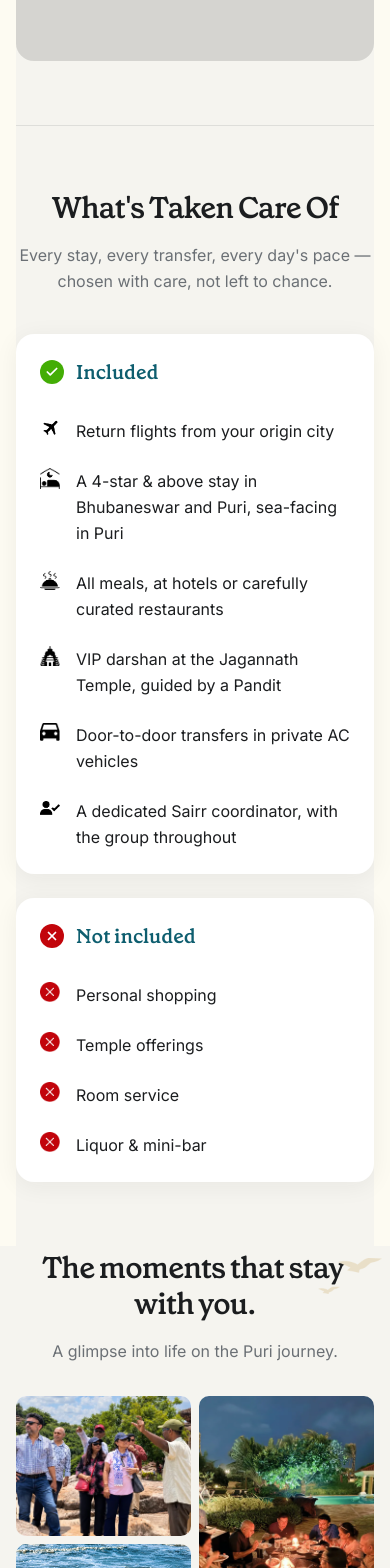
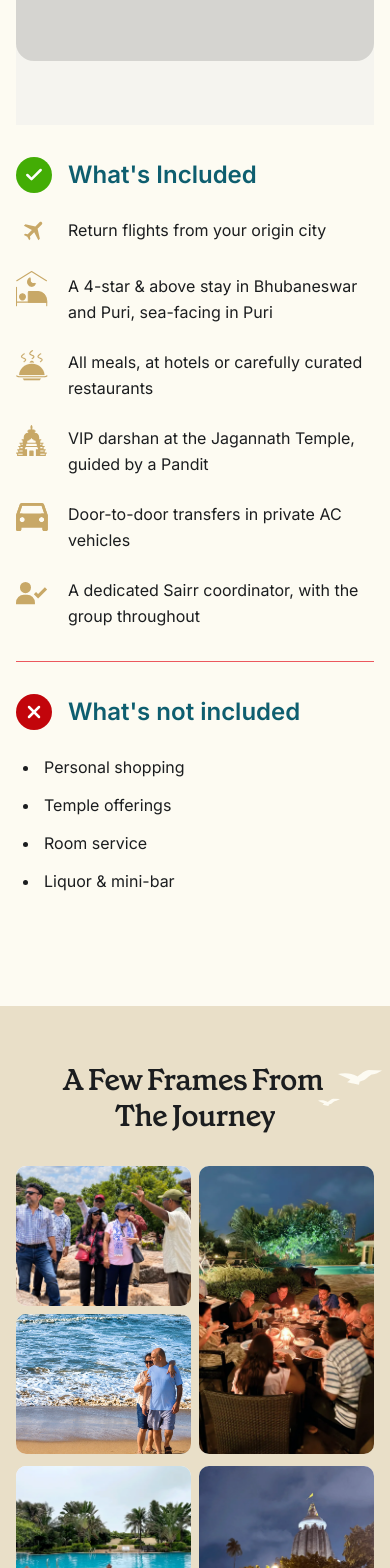
Before and after one commit to ServerlessTushar/sairr-website, a Next.js app: page /destinations/puri in a window 390 px wide. Shown: the part 5500-7068 px from the top of the page. Built offline with nearby package versions, Linux system fonts and the light colour scheme.

Commit message:
remaining sections fixed

```diff
--- a/src/app/destinations/[slug]/page.tsx
+++ b/src/app/destinations/[slug]/page.tsx
@@ -119,11 +119,13 @@ export default async function DestinationPage({ params }: Props) {
               </div>
             </aside>
           </div>
-
+          <div className="mt-20" />
           <TripGallerySection
             heading={destination.gallery.heading}
             para={destination.gallery.para}
             images={destination.gallery.images}
+            variant="destination"
+            showBird
           />
           <PuriFaqs id="faqs" {...destination.faqs} />
           <PuriCta className="!bg-[#0E5E6F]" sectionData={destination.cta} />
--- a/src/components/home/TripGallerySection.tsx
+++ b/src/components/home/TripGallerySection.tsx
@@ -5,6 +5,7 @@ import { motion } from "framer-motion";
 import { FadeIn } from "@/components/shared/FadeIn";
 import { TextReveal } from "@/components/shared/TextReveal";
 import { TripGalleryGrid } from "@/components/home/TripGalleryGrid";
+import type { StaticImageData } from "next/image";
 import type { GalleryImage } from "@/data/gallery";
 import goldenBirdsIcon from "@/public/homepage/golden-birds.png";
 
@@ -12,18 +13,39 @@ export type TripGallerySectionProps = {
   heading: string;
   para: string;
   images: GalleryImage[];
+  variant?: "home" | "destination";
+  showBird?: boolean;
+  birdImage?: StaticImageData | string;
 };
 
 export function TripGallerySection({
   heading,
   para,
   images,
+  variant = "home",
+  showBird = true,
+  birdImage,
 }: TripGallerySectionProps) {
+  const isDestination = variant === "destination";
+  const birdSource =
+    birdImage ??
+    (isDestination ? "/destinations/white-bird-pair.svg" : goldenBirdsIcon);
+
   return (
-    <section id="gallery" className=" bg-[#F5F4EF]">
-      <div className="mx-auto max-w-7xl px-4 py-1 sm:px-6 lg:px-8 lg:pt-0 pb-14 lg:pb-28">
+    <section
+      id="gallery"
+      className={isDestination ? "bg-[#E9DFC8]" : "bg-[#F5F4EF]"}
+    >
+      <div
+        className={
+          isDestination
+            ? "mx-auto max-w-7xl px-4 pt-14 pb-14 sm:px-6 sm:pt-16 lg:px-8 lg:pt-20 lg:pb-28"
+            : "mx-auto max-w-7xl px-4 py-1 pb-14 sm:px-6 lg:px-8 lg:pt-0 lg:pb-28"
+        }
+      >
         <FadeIn>
           <div className="relative mx-auto max-w-4xl px-6 text-center sm:px-10 lg:px-12">
+            {showBird ? (
               <motion.div
                 initial={{ opacity: 0, y: 8 }}
                 whileInView={{ opacity: 1, y: 0 }}
@@ -33,13 +55,14 @@ export function TripGallerySection({
                 aria-hidden
               >
                 <Image
-                src={goldenBirdsIcon}
+                  src={birdSource}
                   alt=""
                   width={120}
                   height={90}
                   className="h-auto w-16 sm:w-20 md:w-24"
                 />
               </motion.div>
+            ) : null}
 
             <TextReveal
               as="h2"
--- a/src/components/puri/PuriHero.tsx
+++ b/src/components/puri/PuriHero.tsx
@@ -73,7 +73,7 @@ export function PuriHero({ sectionData, className }: PuriHeroProps) {
             className="max-w-3xl font-heading text-3xl font-semibold tracking-tight text-charcoal sm:text-4xl lg:text-[2.75rem] lg:leading-[1.1]"
           />
           <Image
-            src="/destinations/hero-section-birds.webp"
+            src="/destinations/gold-bird-pair.webp"
             alt=""
             width={88}
             height={36}
--- a/src/components/puri/puriIncludedData.tsx
+++ b/src/components/puri/puriIncludedData.tsx
@@ -1,13 +1,12 @@
 import Image from "next/image";
 import type { IncludedExcludedItem } from "@/components/puri/PuriIncluded";
 import { puriIncluded, puriNotIncluded } from "@/data/puri";
-import included1 from "@/public/experience/included-1.webp";
-import included2 from "@/public/experience/included-2.webp";
-import included3 from "@/public/experience/included-3.webp";
-import included4 from "@/public/experience/included-4.webp";
-import included5 from "@/public/experience/included-5.webp";
-import included6 from "@/public/experience/included-6.webp";
-import notIncludedIcon from "@/public/experience/not-included.webp";
+import included1 from "@/public/destinations/gold-plane.svg";
+import included2 from "@/public/destinations/gold-hotel.svg";
+import included3 from "@/public/destinations/gold-food.svg";
+import included4 from "@/public/destinations/gold-temple.svg";
+import included5 from "@/public/destinations/gold-car.svg";
+import included6 from "@/public/destinations/gold-user-check.svg";
 
 const includedImages = [
   included1,
@@ -31,23 +30,10 @@ function itemIcon(src: (typeof includedImages)[number]) {
   );
 }
 
-function excludedItemIcon() {
-  return (
-    <Image
-      src={notIncludedIcon}
-      alt=""
-      width={40}
-      height={40}
-      className="size-10 object-contain"
-      aria-hidden
-    />
-  );
-}
-
 export const puriIncludedSectionData = {
-  heading: "What's Taken Care Of",
+  heading: "",
   para:
-    "Every stay, every transfer, every day's pace — chosen with care, not left to chance.",
+    "",
   included: puriIncluded.map(
     (item, index): IncludedExcludedItem => ({
       icon: itemIcon(includedImages[index]),
@@ -56,7 +42,6 @@ export const puriIncludedSectionData = {
   ),
   excluded: puriNotIncluded.split(" · ").map(
     (text): IncludedExcludedItem => ({
-      icon: excludedItemIcon(),
       text: text.trim(),
     }),
   ),
--- a/src/components/shared/IncludedExcludedSection.tsx
+++ b/src/components/shared/IncludedExcludedSection.tsx
@@ -7,7 +7,7 @@ import { FadeIn } from "@/components/shared/FadeIn";
 import { cn } from "@/lib/utils";
 
 export type IncludedExcludedItem = {
-  icon: ReactNode;
+  icon?: ReactNode;
   text: string;
 };
 
@@ -20,59 +20,20 @@ export type IncludedExcludedSectionProps = {
   flush?: boolean;
 };
 
-function ItemList({ items }: { items: IncludedExcludedItem[] }) {
+function IncludedList({ items }: { items: IncludedExcludedItem[] }) {
   return (
-    <ul className="space-y-6 sm:space-y-7">
+    <ul className="grid gap-x-10 gap-y-6 md:grid-cols-2 lg:gap-x-16">
       {items.map((item) => (
-        <li key={item.text} className="flex items-start gap-4">
-          <span className="flex size-5 shrink-0 items-center justify-center text-charcoal md:size-8">
+        <li key={item.text} className="flex items-start gap-5">
+          <span className="flex size-8 shrink-0 items-center justify-center text-charcoal md:size-10">
             {item.icon}
           </span>
-          <span className="text-base leading-relaxed text-charcoal">
+          <span className="text-base leading-relaxed text-charcoal sm:text-lg">
             {item.text}
           </span>
         </li>
       ))}
     </ul>
-  );
-}
-
-function InclusionCard({
-  variant,
-  items,
-}: {
-  variant: "included" | "excluded";
-  items: IncludedExcludedItem[];
-}) {
-  const isIncluded = variant === "included";
-
-  return (
-    <article
-      className="flex min-w-0 flex-1 flex-col rounded-2xl bg-white p-6 shadow-[0_4px_24px_rgba(27,29,31,0.06)] sm:p-8"
-    >
-      <div className="flex items-center gap-3">
-        <span
-          className={cn(
-            "flex size-6 shrink-0 items-center justify-center rounded-full text-white sm:size-7",
-            isIncluded ? "bg-[#43AD05]" : "bg-[#C2050B]",
-          )}
-          aria-hidden
-        >
-          {isIncluded ? (
-            <Check className="size-3.5 stroke-[3] sm:size-4" />
-          ) : (
-            <X className="size-3.5 stroke-[3] sm:size-4" />
-          )}
-        </span>
-        <h3 className="font-heading text-xl font-semibold text-brand sm:text-2xl">
-          {isIncluded ? "Included" : "Not included"}
-        </h3>
-      </div>
-
-      <div className="mt-8 sm:mt-10">
-        <ItemList items={items} />
-      </div>
-    </article>
   );
 }
 
@@ -84,24 +45,58 @@ export function IncludedExcludedSection({
   className,
   flush = false,
 }: IncludedExcludedSectionProps) {
+  const hasHeader = Boolean(heading.trim() || para.trim());
+
   return (
-    <section className={cn("border-t border-charcoal/10 bg-mist", className)}>
+    <section className={cn("bg-[#FDFBF2]", className)}>
       <div
         className={cn(
-          "mx-auto max-w-5xl px-4 py-16 sm:px-6 sm:py-20 lg:px-8 lg:py-28",
+          "mx-auto max-w-6xl px-4 py-8 sm:px-6 sm:py-10 lg:px-8 lg:py-12",
+          hasHeader && "sm:pt-12 lg:pt-16",
           flush && "max-w-none px-0",
         )}
       >
-        <AnimatedSectionHeader
-          heading={heading}
-          description={para}
-          headingClassName="font-heading text-3xl font-semibold tracking-tight text-charcoal sm:text-4xl"
-        />
+        {hasHeader ? (
+          <AnimatedSectionHeader
+            heading={heading}
+            description={para}
+            headingClassName="font-heading text-3xl font-semibold tracking-tight text-charcoal sm:text-4xl"
+          />
+        ) : null}
 
         <FadeIn delay={0.1}>
-          <div className="mt-10 flex flex-col gap-6 sm:mt-12 md:flex-row md:gap-8">
-            <InclusionCard variant="included" items={included} />
-            <InclusionCard variant="excluded" items={excluded} />
+          <div className={cn(hasHeader && "mt-10 sm:mt-12")}>
+            <section aria-labelledby="included-heading">
+              <div className="flex items-center gap-4">
+                <span className="flex size-9 shrink-0 items-center justify-center rounded-full bg-[#43AD05] text-white sm:size-10" aria-hidden>
+                  <Check className="size-5 stroke-[3]" />
+                </span>
+                <h3 id="included-heading" className="font-sans text-2xl font-semibold text-brand sm:text-3xl">
+                  What&apos;s Included
+                </h3>
+              </div>
+              <div className="mt-6 sm:mt-8">
+                <IncludedList items={included} />
+              </div>
+            </section>
+
+            <div className="my-8 border-t-[1.1px] border-[#EC575E] sm:my-10" aria-hidden />
+
+            <section aria-labelledby="excluded-heading">
+              <div className="flex items-center gap-4">
+                <span className="flex size-9 shrink-0 items-center justify-center rounded-full bg-[#C2050B] text-white sm:size-10" aria-hidden>
+                  <X className="size-5 stroke-[3]" />
+                </span>
+                <h3 id="excluded-heading" className="font-sans text-2xl font-semibold text-brand sm:text-3xl">
+                  What&apos;s not included
+                </h3>
+              </div>
+              <ul className="mt-6 grid list-disc gap-x-10 gap-y-3 pl-6 text-base leading-relaxed text-charcoal marker:text-charcoal sm:mt-8 sm:grid-cols-2 sm:text-lg lg:gap-x-16">
+                {excluded.map((item) => (
+                  <li key={item.text} className="pl-1">{item.text}</li>
+                ))}
+              </ul>
+            </section>
           </div>
         </FadeIn>
       </div>
--- a/src/data/destinationPages.ts
+++ b/src/data/destinationPages.ts
@@ -74,8 +74,8 @@ const puriPage: DestinationPageContent = {
   words: puriWordsSectionData,
   faqs: puriFaqsSectionData,
   gallery: {
-    heading: "The moments that stay with you.",
-    para: "A glimpse into life on the Puri journey.",
+    heading: "A Few Frames From The Journey",
+    para: "",
     images: galleryImages,
   },
   cta: puriCtaSectionData,
```
Also changed, not shown: public/destinations/gold-bird-pair.webp (renamed from public/destinations/hero-section-birds.webp), public/destinations/white-bird-pair.svg (added). Lines whose indentation alone changed are shown as unchanged.
